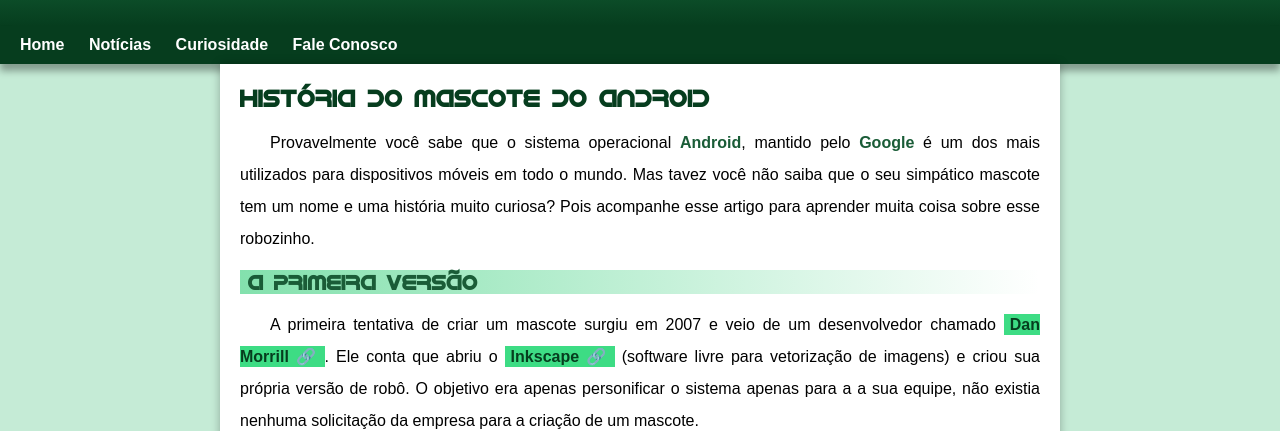
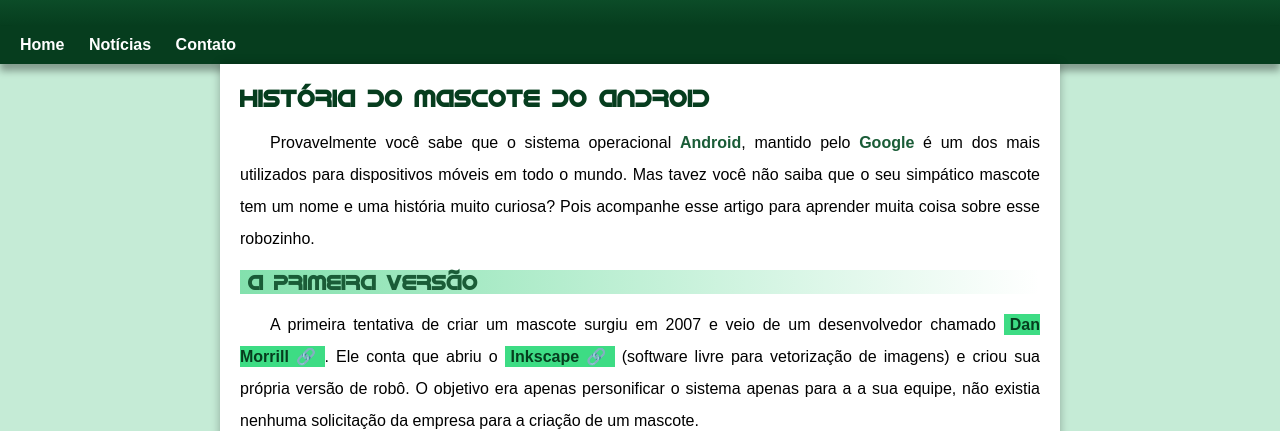
Before and after one commit to MateusEd11/projeto-android, a plain HTML site: page index.html in a window 1280 px wide. Shown: the part 164-595 px from the top of the page. Drawn offline with Linux system fonts and the light colour scheme.

Commit message:
problema de lista corrigido

```diff
--- a/estilo/style.css
+++ b/estilo/style.css
@@ -182,6 +182,10 @@
     list-style-type: '\2714\00A0\00A0';
 }
 
+aside abbr {
+    text-decoration: none;
+}
+
 footer {
     background-color: var(--cor5);
     color: #fff;
--- a/index.html
+++ b/index.html
@@ -16,8 +16,7 @@
     <nav>
         <a href="#">Home</a>
         <a href="#">Notícias</a>
-        <a href="#">Curiosidade</a>
-        <a href="#">Fale Conosco</a>
+        <a href="#">Contato</a>
     </nav>
     <main>
         <article>
```
